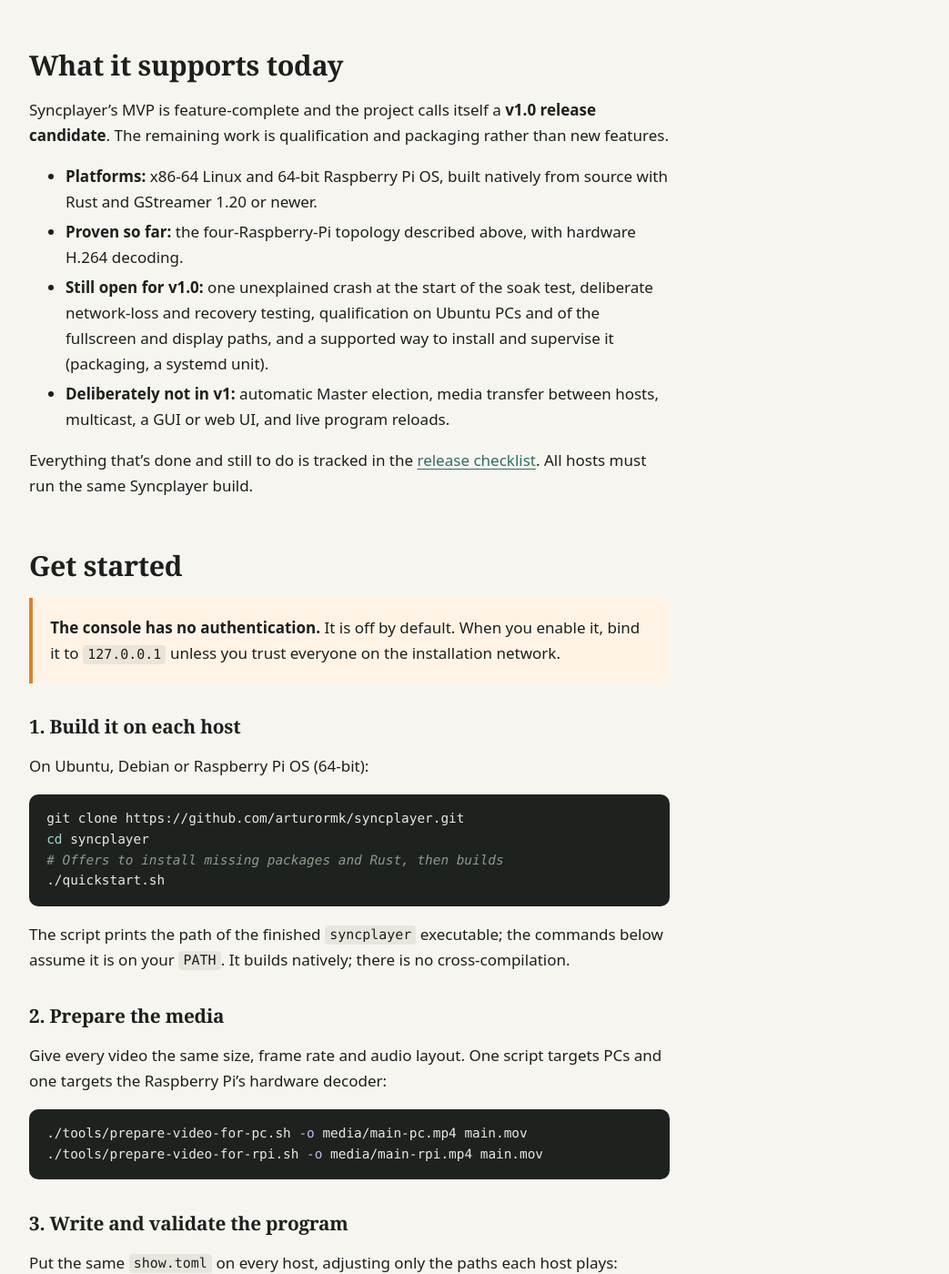
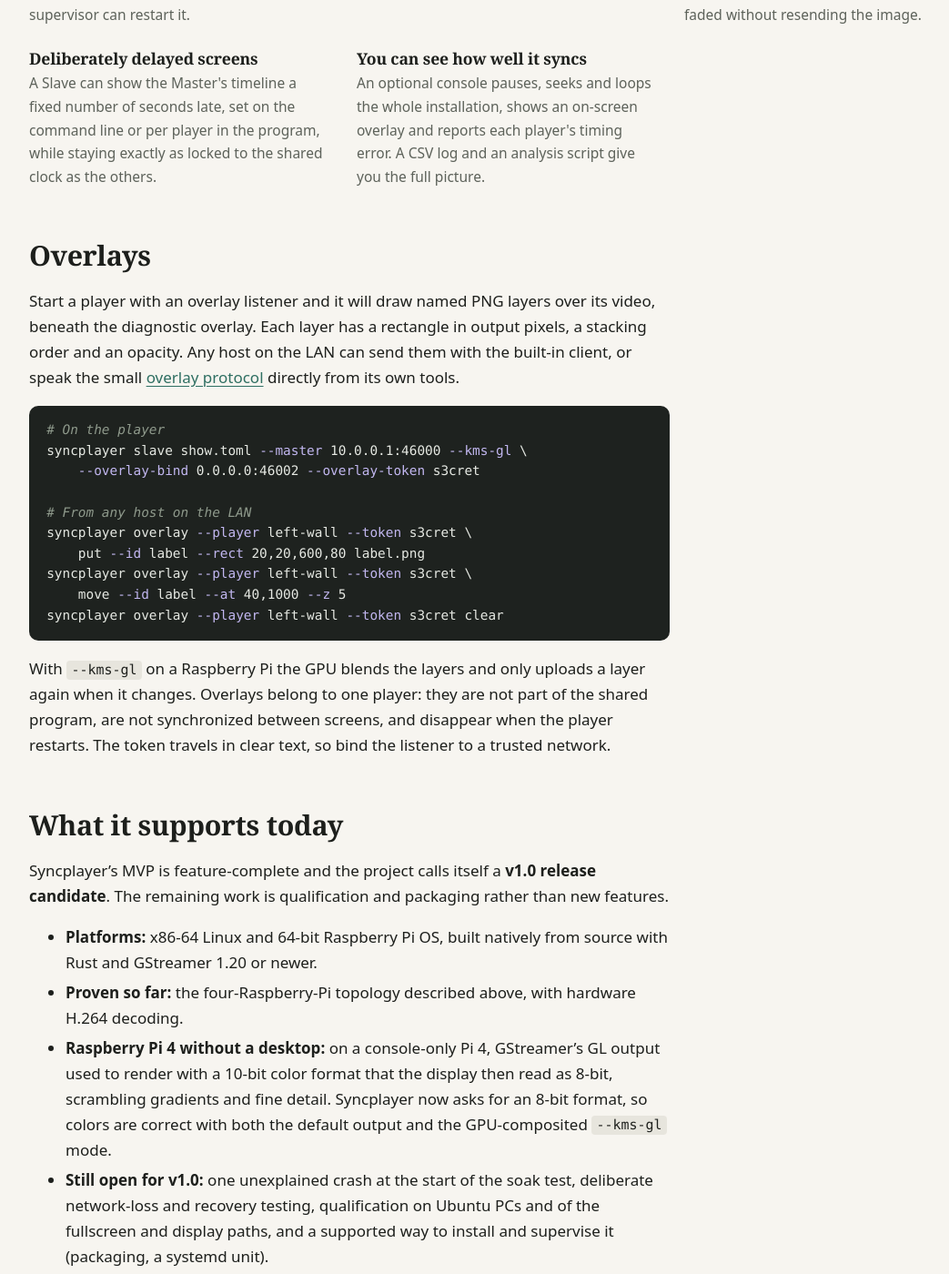
Before and after one commit to arturormk/arturormk.github.io, a Jekyll site: the page built from projects/syncplayer/index.md, in a window 1280 px wide and 1400 px high, scrolled down 2225 px. Shown: the whole window at 91% size, without its empty margins (84-1127 px from the left). Built offline with Jekyll 4.4.1, drawn with Linux system fonts in a browser that asks for light colours; some of the changed text lies outside the part shown.

Commit message:
Update the Syncplayer page for overlays and Pi 4 colors
Describe per-player overlay layers, delayed Slaves, the Raspberry Pi 4
GL color fix, and the Rec.709 / --fit stretch media preparation options.

Co-Authored-By: Claude Opus 5.5 <noreply@anthropic.com>

````diff
--- a/_data/projects.yml
+++ b/_data/projects.yml
@@ -67,7 +67,8 @@ projects:
     status: release candidate
     summary: >-
       Rust/GStreamer video player that keeps local media on several Linux
-      PCs or Raspberry Pis in step with one Master timeline.
+      PCs or Raspberry Pis in step with one Master timeline, with
+      per-screen overlays.
 
   - repo: gb-cplusplus
     title: GoBro
--- a/projects/syncplayer/index.md
+++ b/projects/syncplayer/index.md
@@ -18,6 +18,8 @@ facts:
   - Sub-millisecond sync across four Raspberry Pis over 17 hours
   - Slaves keep playing if the Master goes away
   - Built-in console and sync diagnostics
+  - Per-player PNG overlays you can update over the LAN
+  - Correct colors on Raspberry Pi 4 without a desktop
   - MIT or Apache-2.0
 ---
 
@@ -103,12 +105,53 @@ on.
     for example to dim the lights 12.5 seconds into the main video.</p>
   </div>
   <div>
+    <h3>Overlays on any screen</h3>
+    <p>Each player can accept PNG layers over the network and draw them
+    over its video: a label, a mask, a sprite placed on a physical object.
+    Layers can be moved, restacked and faded without resending the
+    image.</p>
+  </div>
+  <div>
+    <h3>Deliberately delayed screens</h3>
+    <p>A Slave can show the Master's timeline a fixed number of seconds
+    late, set on the command line or per player in the program, while
+    staying exactly as locked to the shared clock as the others.</p>
+  </div>
+  <div>
     <h3>You can see how well it syncs</h3>
     <p>An optional console pauses, seeks and loops the whole installation,
     shows an on-screen overlay and reports each player's timing error.
     A CSV log and an analysis script give you the full picture.</p>
   </div>
 </div>
+
+## Overlays
+
+Start a player with an overlay listener and it will draw named PNG layers
+over its video, beneath the diagnostic overlay. Each layer has a
+rectangle in output pixels, a stacking order and an opacity. Any host on
+the LAN can send them with the built-in client, or speak the small
+[overlay protocol](https://github.com/arturormk/syncplayer/blob/main/docs/overlay-protocol.md)
+directly from its own tools.
+
+```bash
+# On the player
+syncplayer slave show.toml --master 10.0.0.1:46000 --kms-gl \
+    --overlay-bind 0.0.0.0:46002 --overlay-token s3cret
+
+# From any host on the LAN
+syncplayer overlay --player left-wall --token s3cret \
+    put --id label --rect 20,20,600,80 label.png
+syncplayer overlay --player left-wall --token s3cret \
+    move --id label --at 40,1000 --z 5
+syncplayer overlay --player left-wall --token s3cret clear
+```
+
+With `--kms-gl` on a Raspberry Pi the GPU blends the layers and only
+uploads a layer again when it changes. Overlays belong to one player: they
+are not part of the shared program, are not synchronized between screens,
+and disappear when the player restarts. The token travels in clear text,
+so bind the listener to a trusted network.
 
 ## What it supports today
 
@@ -120,6 +163,11 @@ rather than new features.
   from source with Rust and GStreamer 1.20 or newer.
 - **Proven so far:** the four-Raspberry-Pi topology described above, with
   hardware H.264 decoding.
+- **Raspberry Pi 4 without a desktop:** on a console-only Pi 4, GStreamer's
+  GL output used to render with a 10-bit color format that the display then
+  read as 8-bit, scrambling gradients and fine detail. Syncplayer now asks
+  for an 8-bit format, so colors are correct with both the default output
+  and the GPU-composited `--kms-gl` mode.
 - **Still open for v1.0:** one unexplained crash at the start of the soak
   test, deliberate network-loss and recovery testing, qualification on
   Ubuntu PCs and of the fullscreen and display paths, and a supported way
@@ -157,7 +205,9 @@ no cross-compilation.
 ### 2. Prepare the media
 
 Give every video the same size, frame rate and audio layout. One script
-targets PCs and one targets the Raspberry Pi's hardware decoder:
+targets PCs and one targets the Raspberry Pi's hardware decoder. Both
+convert color to SDR Rec.709 (tone-mapping HDR sources) and keep the
+aspect ratio with black bars, or fill the frame with `--fit stretch`:
 
 ```bash
 ./tools/prepare-video-for-pc.sh -o media/main-pc.mp4 main.mov
@@ -217,6 +267,8 @@ Ctrl-C stops a player cleanly.
   behaviour in detail.
 - **[Media preparation](https://github.com/arturormk/syncplayer/blob/main/docs/media-preparation.md)**:
   formats, options and keeping per-host renditions in step.
+- **[Overlay protocol](https://github.com/arturormk/syncplayer/blob/main/docs/overlay-protocol.md)**:
+  the wire format for sending layers from your own tools.
 - **[Example programs](https://github.com/arturormk/syncplayer/blob/main/examples/full-show.toml)**:
   aliases, per-player files, external audio and timed events.
 - **[Design blueprint](https://github.com/arturormk/syncplayer/blob/main/docs/BLUEPRINT.md)**
````
